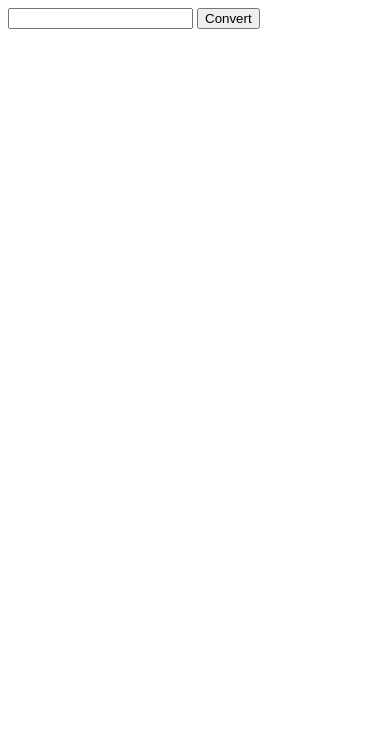
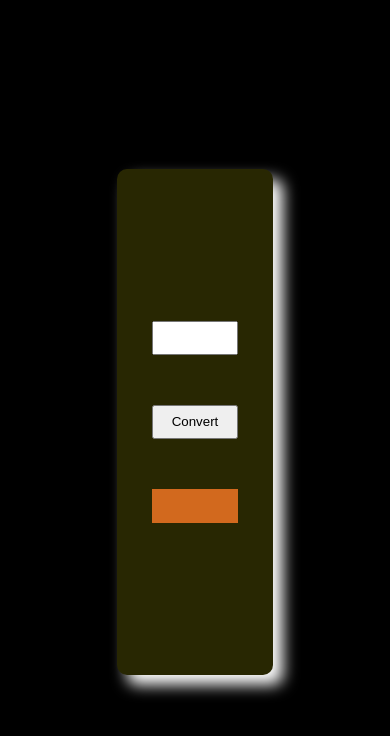
Before and after one commit to HayyatHussain/Roman-Numeral-Converter, a plain HTML site: page index.html in a window 390 px wide. Drawn offline with Linux system fonts and the light colour scheme.

Commit message:
More Responsivity Features added

```diff
--- a/index.html
+++ b/index.html
@@ -4,11 +4,14 @@
     <meta charset="UTF-8">
     <meta name="viewport" content="width=device-width, initial-scale=1.0">
     <title>Roman Numeral Converter</title>
+    <link rel="stylesheet" href="style.css">
 </head>
 <body>
+    <main>
     <input id="number" type="number"></input>
     <button id="convert-btn">Convert</button>
     <div id="output"></div>
+    </main>
     <script src="script.js"></script>
 </body>
 </html>
--- /dev/null
+++ b/style.css
@@ -0,0 +1,40 @@
+* {
+  padding: 0;
+  margin: 0;
+  box-sizing: border-box;
+}
+
+body {
+  width: 100%;
+  height: 100vh;
+  display: flex;
+  justify-content: center;
+  align-items: center;
+  background-color: black;
+}
+
+main {
+  width: 40vw;
+  height: 60vh;
+  display: flex;
+  flex-direction: column;
+  justify-content: center;
+  align-items: center;
+  gap: 50px;
+  border-radius: 10px;
+  text-align: center;
+  color: white;
+  background-color: rgb(40, 39, 2);
+  box-shadow: 10px 10px 15px white;
+}
+
+input,
+button,
+#output {
+  width: 22vw;
+  height: 4vh;
+}
+
+#output {
+  background-color: chocolate;
+}
```
